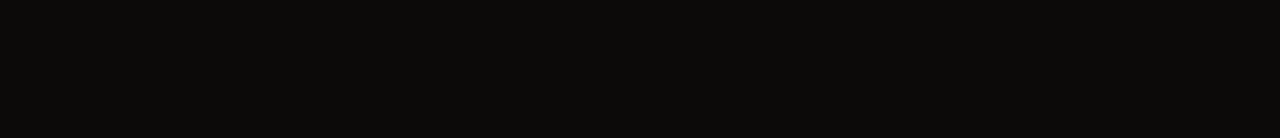
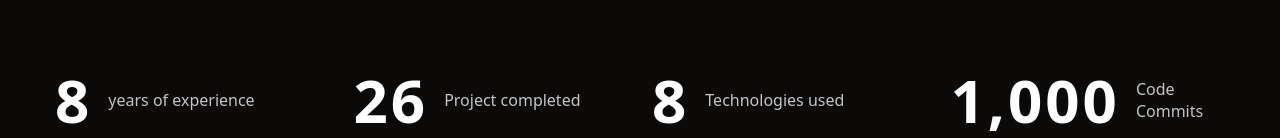
Before and after one commit to rameskum/portfolio, a Next.js app: page / in a window 1280 px wide. Shown: the part 700-838 px from the top of the page. Before the commit the page ends 800 px from the top, so only its background shows below. Built offline with nearby package versions, Linux system fonts and the light colour scheme.

Commit message:
feat: Add Stats component for displaying project statistics.

```diff
--- a/src/app/(root)/page.tsx
+++ b/src/app/(root)/page.tsx
@@ -2,6 +2,7 @@
 import { Download } from 'lucide-react';
 import Photo from '@/components/photo';
 import Social from '@/components/social';
+import Stats from '@/components/stats';
 
 export default function Home() {
   return (
@@ -44,6 +45,7 @@
           </div>
         </div>
       </div>
+      <Stats />
     </section>
   );
 }
--- /dev/null
+++ b/src/components/stats.tsx
@@ -0,0 +1,56 @@
+'use client';
+
+import NumberTicker from '@/components/magicui/number-ticker';
+import React from 'react';
+import { cn } from '@/lib/utils';
+
+const stats = [
+  {
+    num: 8,
+    text: 'years of experience',
+  },
+  {
+    num: 26,
+    text: 'Project completed',
+  },
+  {
+    num: 8,
+    text: 'Technologies used',
+  },
+  {
+    num: 1000,
+    text: 'Code Commits',
+  },
+];
+
+const Stats = () => {
+  return (
+    <section className="pb-12 pt-4 xl:pb-0 xl:pt-0">
+      <div className="container mx-auto">
+        <div className="mx-auto flex max-w-[80vw] flex-wrap gap-6 xl:max-w-none">
+          {stats.map((stat, index) => (
+            <div
+              key={index}
+              className="flex flex-1 items-center justify-center gap-4 xl:justify-start"
+            >
+              <NumberTicker
+                value={stat.num}
+                className="text-4xl font-extrabold xl:text-6xl"
+              />
+              <p
+                className={cn(
+                  stat.text.length < 15 ? 'max-w-[100px]' : 'max-w-[150px]',
+                  'leading-snug text-foreground/80',
+                )}
+              >
+                {stat.text}
+              </p>
+            </div>
+          ))}
+        </div>
+      </div>
+    </section>
+  );
+};
+
+export default Stats;
```
